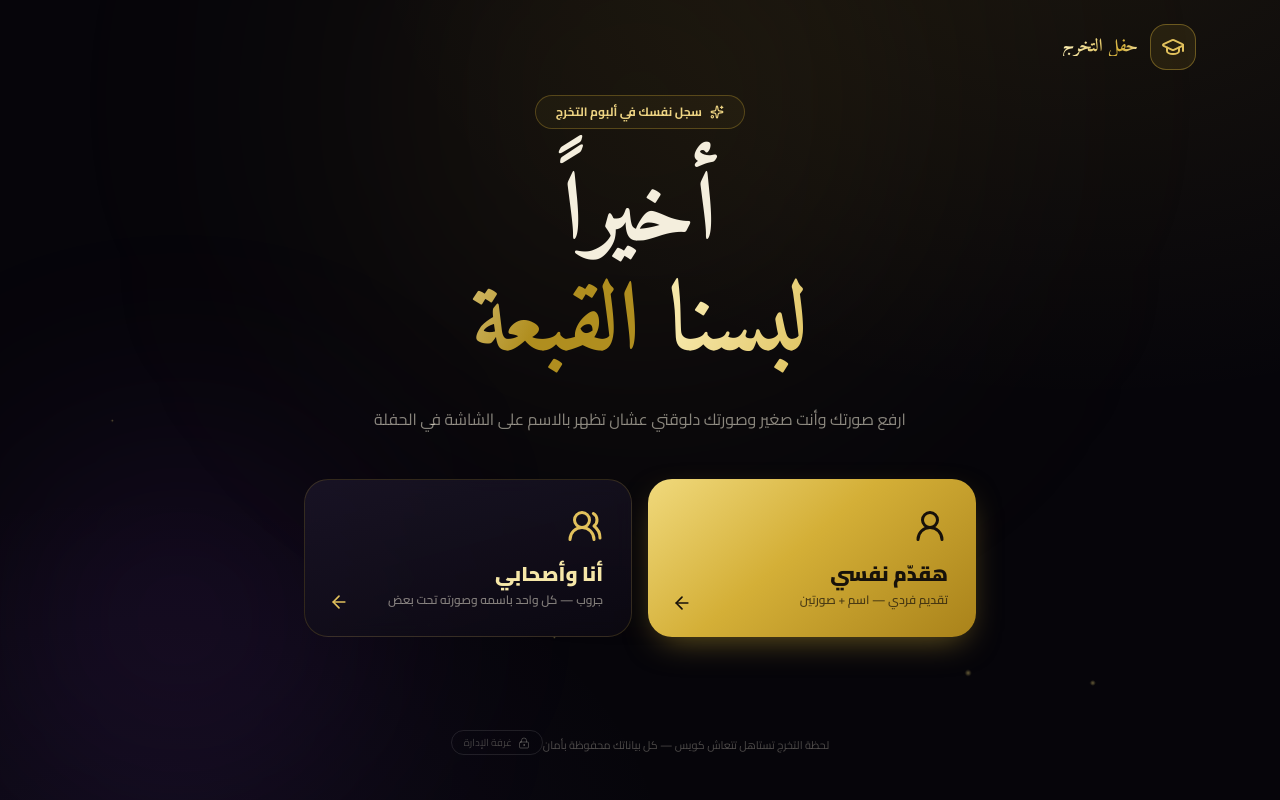
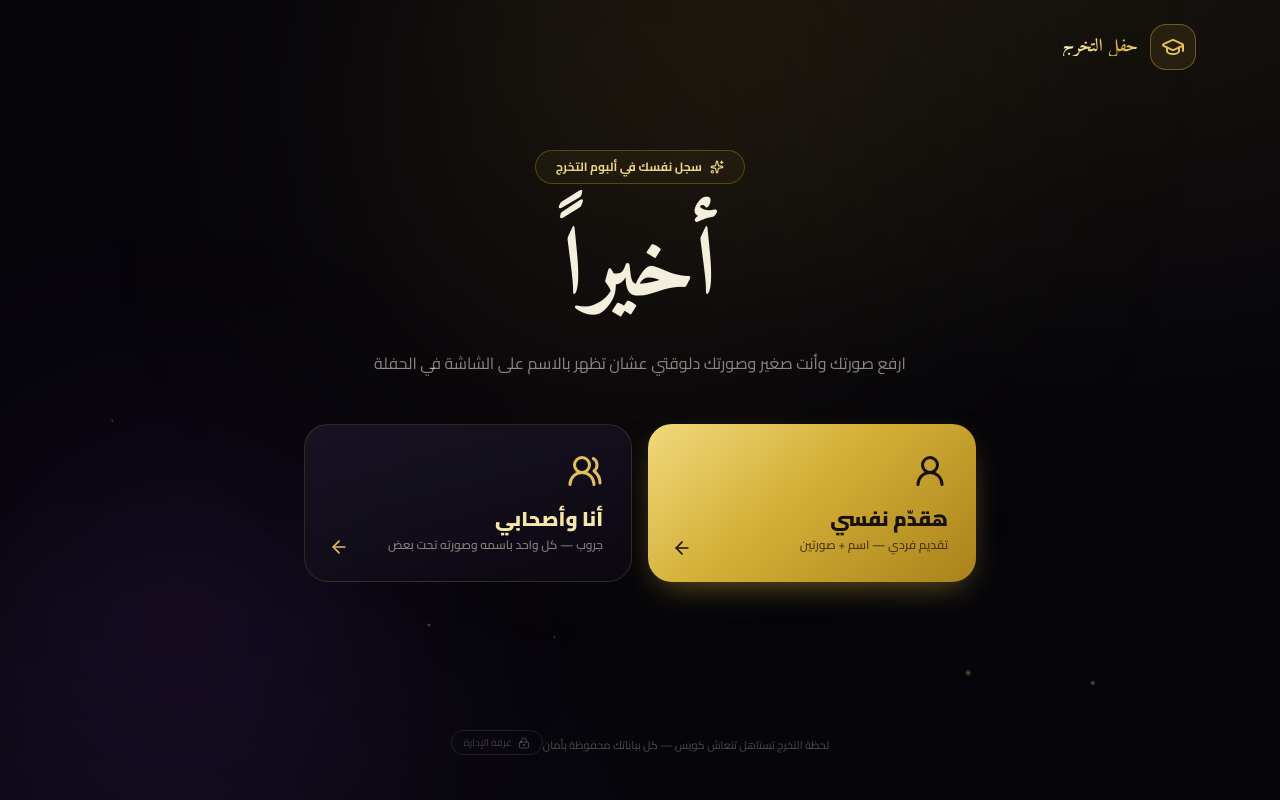
Before and after one commit to aamrabdelhay/graduationparty, a Next.js app: page / in a window 1280 px wide. Built offline with nearby package versions, Linux system fonts and the light colour scheme.

Commit message:
fix: finalize graduation homepage headline

```diff
--- a/src/app/page.tsx
+++ b/src/app/page.tsx
@@ -163,8 +163,6 @@ export default function HomePage() {
             </span>
             <h1 className="font-display text-5xl leading-[1.15] font-bold text-ivory sm:text-7xl lg:text-8xl">
               أخيراً
-              <br />
-              <span className="gold-text animate-shimmer">لبسنا القبعة</span>
             </h1>
             <p className="mx-auto mt-6 max-w-xl text-sm leading-relaxed text-ivory/55 sm:text-base">
               ارفع صورتك وأنت صغير وصورتك دلوقتي عشان تظهر بالاسم على الشاشة في الحفلة
```
